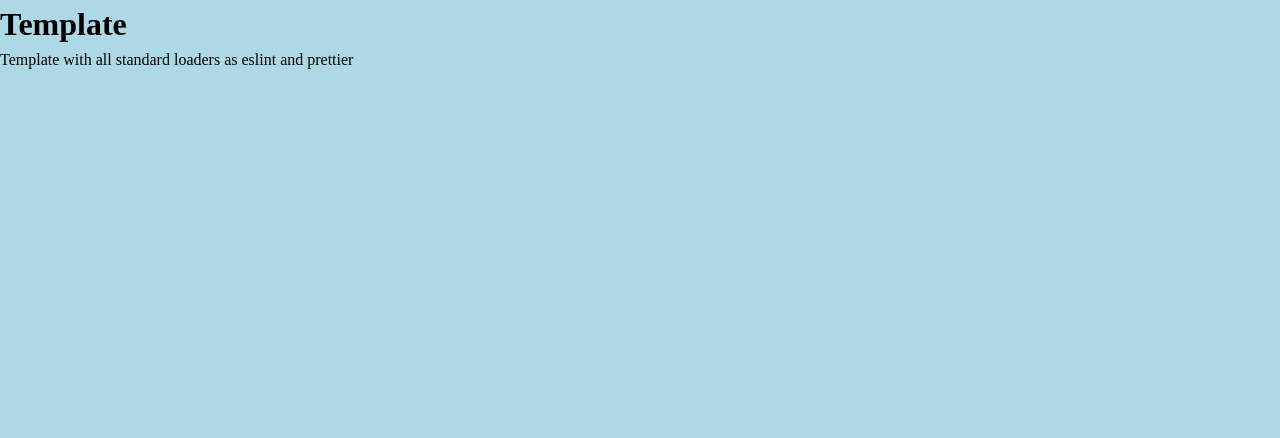
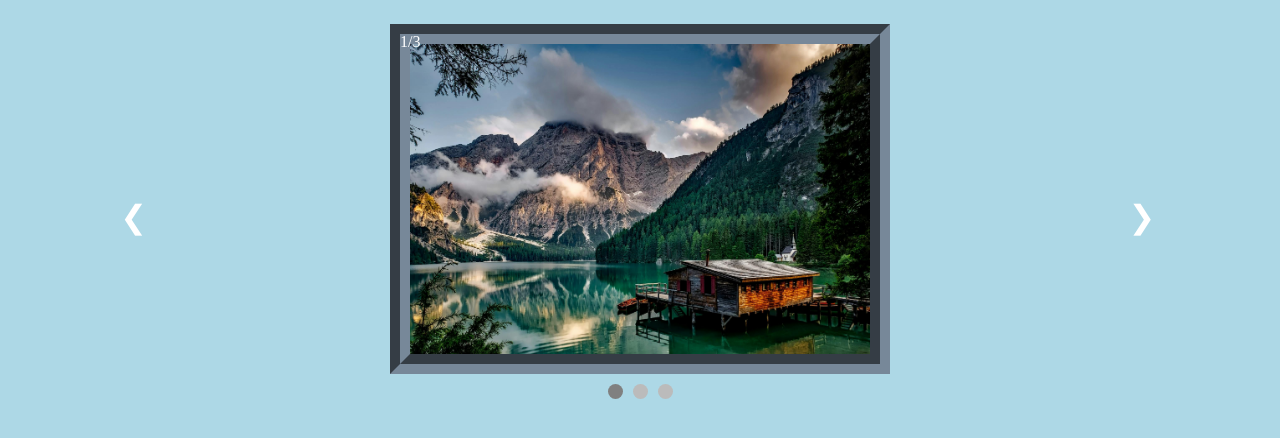
Before and after one commit to dominatormejia/image-carousel-, a website built with webpack: page src/template.html in a window 1280 px wide. Built offline with nearby package versions, Linux system fonts and the light colour scheme.

Commit message:
Complete Image Carousel

```diff
--- a/src/greeting.js
+++ /dev/null
@@ -1 +0,0 @@
-export const greeting = "Hello, Odinite!";
--- a/src/index.js
+++ b/src/index.js
@@ -1,4 +1,15 @@
 import "./styles.css";
-import { greeting } from "./greeting";
+import { showSlides, nextSlides, prevSlides } from "./slideControl";
 
-console.log(greeting);
+showSlides(1);
+
+const imageCarousel = document.querySelector(".slideshow-wrapper");
+
+imageCarousel.addEventListener("click", (event) => {
+  if (event.target.classList.contains("dot")) {
+    showSlides(event.target.value);
+  }
+  if (event.target.classList.contains("arrow")) {
+    event.target.value === "right" ? nextSlides() : prevSlides();
+  }
+});
--- /dev/null
+++ b/src/slideControl.js
@@ -0,0 +1,24 @@
+let slideIndex = 1;
+
+export function showSlides(n) {
+  const slides = document.querySelectorAll(".slides");
+  const dots = document.querySelectorAll(".dot");
+
+  slideIndex = n;
+  if (n > slides.length) slideIndex = 1;
+  if (n < 1) slideIndex = slides.length;
+
+  slides.forEach((slide) => (slide.style.display = "none"));
+  dots.forEach((dot) => dot.classList.remove("grey"));
+
+  slides[slideIndex - 1].style.display = "block";
+  dots[slideIndex - 1].classList.add("grey");
+}
+
+export function nextSlides() {
+  showSlides(slideIndex + 1);
+}
+
+export function prevSlides() {
+  showSlides(slideIndex - 1);
+}
--- a/src/styles.css
+++ b/src/styles.css
@@ -69,3 +69,63 @@ h6 {
 body {
   background-color: lightblue;
 }
+.slideshow-wrapper {
+  width: 500px;
+  margin-left: auto;
+  margin-right: auto;
+}
+img {
+  width: 100%;
+  height: 350px;
+  border: 20px groove lightslategray;
+}
+.number {
+  position: relative;
+  top: 30px;
+  left: 10px;
+  color: white;
+}
+.slides {
+  display: none;
+}
+.dot-wrapper {
+  margin-top: 10px;
+  display: flex;
+  justify-content: center;
+  gap: 10px;
+}
+.dot {
+  background-color: #bbb;
+  border-radius: 50%;
+  width: 15px;
+  height: 15px;
+  border: none;
+}
+.dot:hover {
+  background-color: gray;
+}
+.arrow {
+  font-size: 2rem;
+  color: white;
+  background-color: transparent;
+  border: none;
+}
+.arrow:hover {
+  color: #bbb;
+}
+.left,
+.right {
+  position: absolute;
+  top: 24%;
+  transform: translate(-25%);
+}
+.right {
+  right: 109px;
+}
+.left {
+  left: 124px;
+}
+
+.grey {
+  background-color: grey;
+}
--- a/src/template.html
+++ b/src/template.html
@@ -3,10 +3,31 @@
   <head>
     <meta charset="UTF-8" />
     <meta name="viewport" content="width=device-width, initial-scale=1.0" />
-    <title>Template</title>
+    <title>Image Carousel</title>
   </head>
   <body>
-    <h1>Template</h1>
-    <p>Template with all standard loaders as eslint and prettier</p>
+    <div class="slideshow-wrapper">
+      <div class="slides">
+        <div class="number">1/3</div>
+        <img src="imgs/cabin.jpg" alt="Cabin on a Lake" />
+      </div>
+      <div class="slides">
+        <div class="number">2/3</div>
+        <img src="imgs/river.jpg" alt="Park with a river running through it" />
+      </div>
+      <div class="slides">
+        <div class="number">3/3</div>
+        <img src="imgs/grass.jpg" alt="Mountain of grass" />
+      </div>
+
+      <button class="arrow left" value="left">&#10094;</button>
+      <button class="arrow right" value="right">&#10095;</button>
+
+      <div class="dot-wrapper">
+        <button class="dot" value="1"></button>
+        <button class="dot" value="2"></button>
+        <button class="dot" value="3"></button>
+      </div>
+    </div>
   </body>
 </html>
```
Also changed, not shown: README.md, src/imgs/cabin.jpg (added), src/imgs/river.jpg (added), 1 other file.
